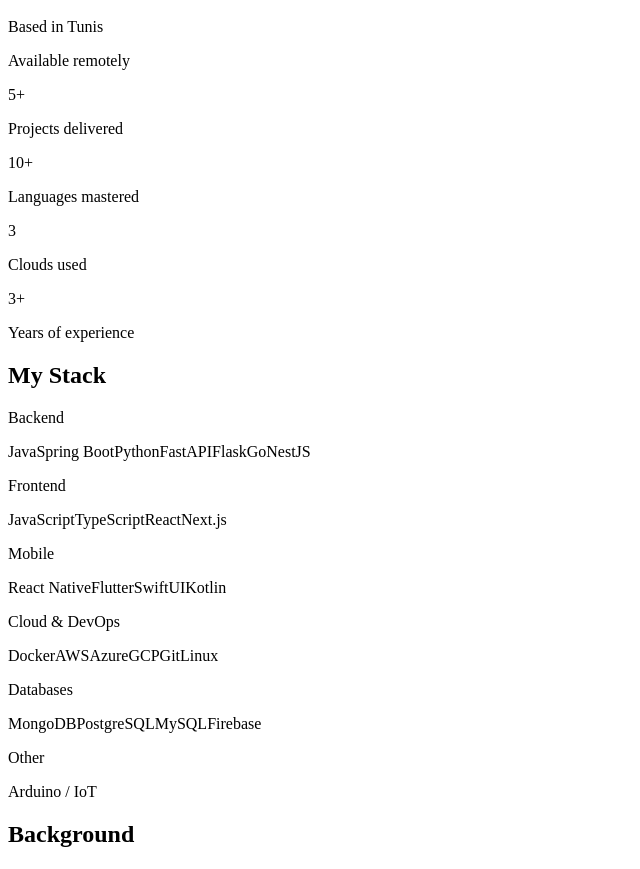
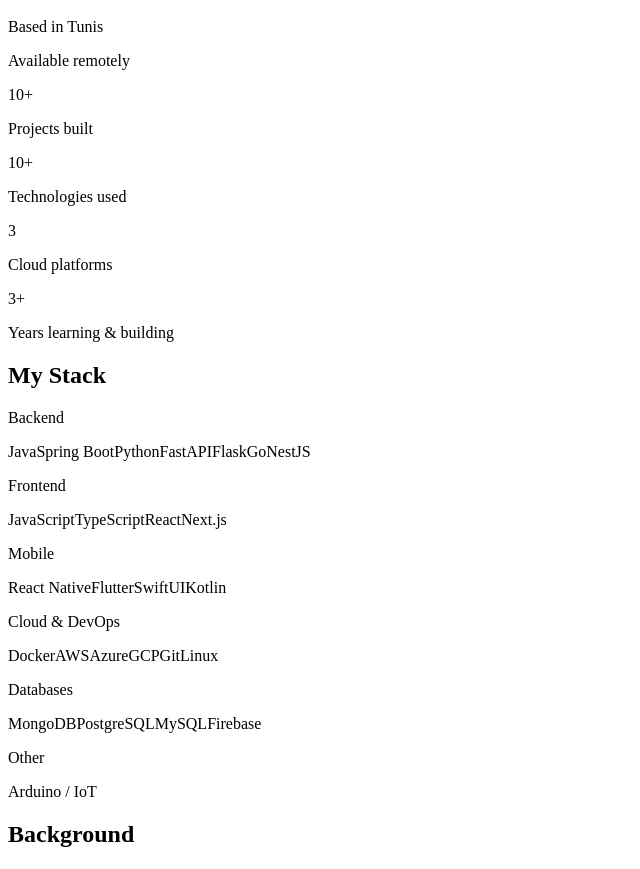
Before and after one commit to charrada-amine/portfolio, a React (Vite) app: page /about in a window 1280 px wide. Shown: the part 1645-2514 px from the top of the page, without its empty margins (0-640 px from the left). Built offline with nearby package versions, Linux system fonts and the light colour scheme; the HTML template or start-up script is replaced by a standard one.

Commit message:
fix: update stats labels and values for accuracy

```diff
--- a/src/pages/About.jsx
+++ b/src/pages/About.jsx
@@ -46,10 +46,10 @@
 ];
 
 const funFacts = [
-  { label: 'Projects delivered', value: '5+' },
-  { label: 'Languages mastered', value: '10+' },
-  { label: 'Clouds used', value: '3' },
-  { label: 'Years of experience', value: '3+' },
+  { label: 'Projects built', value: '10+' },
+  { label: 'Technologies used', value: '10+' },
+  { label: 'Cloud platforms', value: '3' },
+  { label: 'Years learning & building', value: '3+' },
 ];
 
 const typeColor = {
--- a/src/pages/Home.jsx
+++ b/src/pages/Home.jsx
@@ -198,9 +198,9 @@
       <div className="max-w-6xl mx-auto px-6">
         <div className="border-t border-b border-[#1a1a1a]/10 py-14 my-4">
           <div className="grid grid-cols-3 gap-6 md:gap-12">
-            <StatItem target={5} label="Projects" />
+            <StatItem target={10} label="Projects built" />
             <StatItem target={2} label="Internships" />
-            <StatItem target={10} label="Languages mastered" suffix="+" />
+            <StatItem target={10} label="Technologies used" suffix="+" />
           </div>
         </div>
       </div>
```
